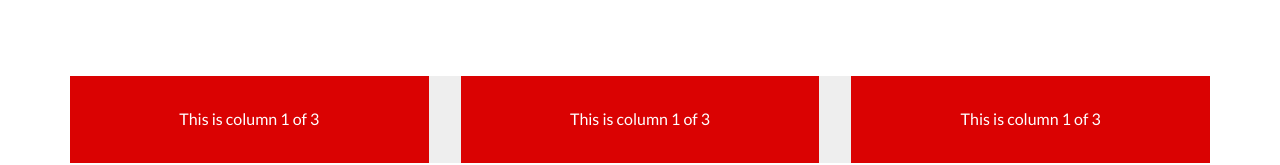
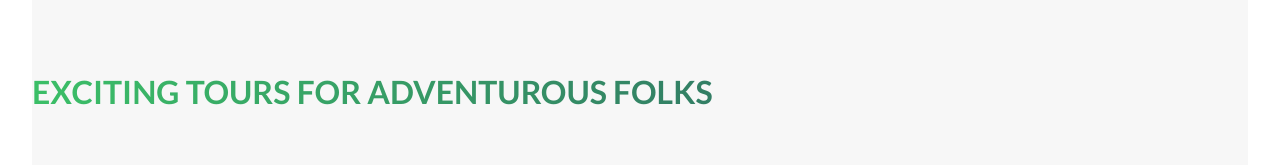
Before and after one commit to emmeiwhite/01.natours-2025, a website: page index.html in a window 1280 px wide. Shown: the part 882-1047 px from the top of the page. Drawn offline with Linux system fonts and the light colour scheme.

Commit message:
natours-1.6 the text gradient effect!

```diff
--- a/index.html
+++ b/index.html
@@ -37,22 +37,28 @@
       </div>
     </header>
 
+    <!-- Main section with many sections -->
+    <main>
+      <section class="section-about">
+        <h2 class="heading-secondary">Exciting Tours for adventurous Folks</h2>
+      </section>
+    </main>
+
     <!-- Playing with Grid-System to recall old days -->
-
-    <!-- 2 Column Row -->
+    <!-- 2 Column Row
     <div class="row col-1-of-2">
       <div class="col">This is column 1 of 2</div>
       <div class="col">This is column 1 of 2</div>
     </div>
 
-    <!-- 3 Column Row  -->
+  3 Column Row
     <div class="row col-1-of-3">
       <div class="col">This is column 1 of 3</div>
       <div class="col">This is column 1 of 3</div>
       <div class="col">This is column 1 of 3</div>
     </div>
 
-    <!-- 4 Column Row -->
+   4 Column Row
     <div class="row col-1-of-4">
       <div class="col">This is column 1 of 4</div>
       <div class="col">This is column 1 of 4</div>
@@ -60,23 +66,24 @@
       <div class="col">This is column 1 of 4</div>
     </div>
 
-    <!-- col-2-of-3 -->
+   col-2-of-3
     <div class="row col-1-of-3">
       <div class="col col-1-3">This is column 1 of 3</div>
       <div class="col col-2-3">This is column 2 of 3</div>
     </div>
 
-    <!-- col-3-4 -->
+   col-3-4
     <div class="row col-1-of-4">
       <div class="col col-1-4">This is column 1 of 4</div>
       <div class="col col-1-4">This is column 1 of 4</div>
       <div class="col col-2-4">This is column 2 of 4</div>
     </div>
 
-    <!-- col-3-4 -->
+     col-3-4
     <div class="row col-1-of-4">
       <div class="col col-1-4">This is column 1 of 4</div>
       <div class="col col-3-4">This is column 3 of 4</div>
     </div>
+    -->
   </body>
 </html>
--- a/sass/main.scss
+++ b/sass/main.scss
@@ -205,3 +205,23 @@ $rowBg: #eee;
     grid-template-columns: repeat(4, 1fr);
   }
 }
+
+/** --- About Section --- */
+$colorGray1: #f7f7f7;
+.section-about {
+  background-color: $colorGray1;
+  margin-top: -20vh;
+  padding: 20rem 0;
+}
+
+.heading-secondary {
+  font-size: 2rem;
+  font-weight: 700;
+  text-transform: uppercase;
+  display: inline-block;
+
+  // Gradient Text Effect
+  background-image: linear-gradient(to right, $mediumGreen, $darkGreen);
+  background-clip: text;
+  color: transparent;
+}
```
Also changed, not shown: css/style.css, 1 other file.
